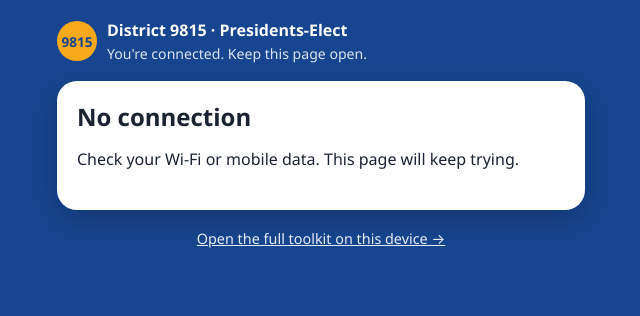
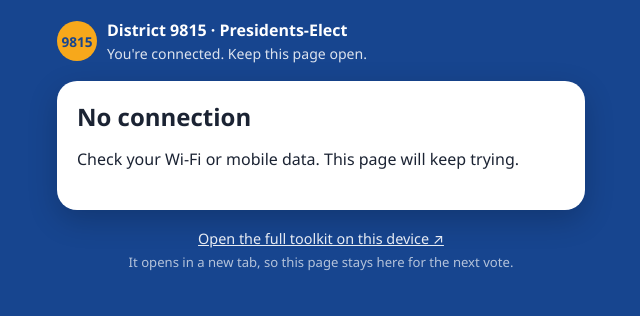
Before and after one commit to David-Rotary/PELDS2026, a plain HTML site: page join.html in a window 1280 px wide. Shown: the whole page, without its empty margins (319-959 px from the left). Drawn offline with Linux system fonts and the light colour scheme; no server answers.

Commit message:
Add files via upload

```diff
--- a/join.html
+++ b/join.html
@@ -32,7 +32,7 @@
 <div class="j">
   <header><div class="mark">9815</div><div><b>District 9815 · Presidents-Elect</b><div class="small" style="opacity:.85">You're connected. Keep this page open.</div></div></header>
   <div class="panel" id="p"><div class="wait"><div class="pulse"></div>Connecting…</div></div>
-  <div class="foot"><a id="tk" href="START%20HERE.html">Open the full toolkit on this device →</a></div>
+  <div class="foot"><a id="tk" href="START%20HERE.html" target="_blank">Open the full toolkit on this device ↗</a><br><span style="opacity:.75;font-size:.82rem">It opens in a new tab, so this page stays here for the next vote.</span></div>
 </div>
 <script src="app/engine.js"></script>
 <script src="app/config.js"></script>
```
Also changed, not shown: START HERE.html (+2 -0 lines).
